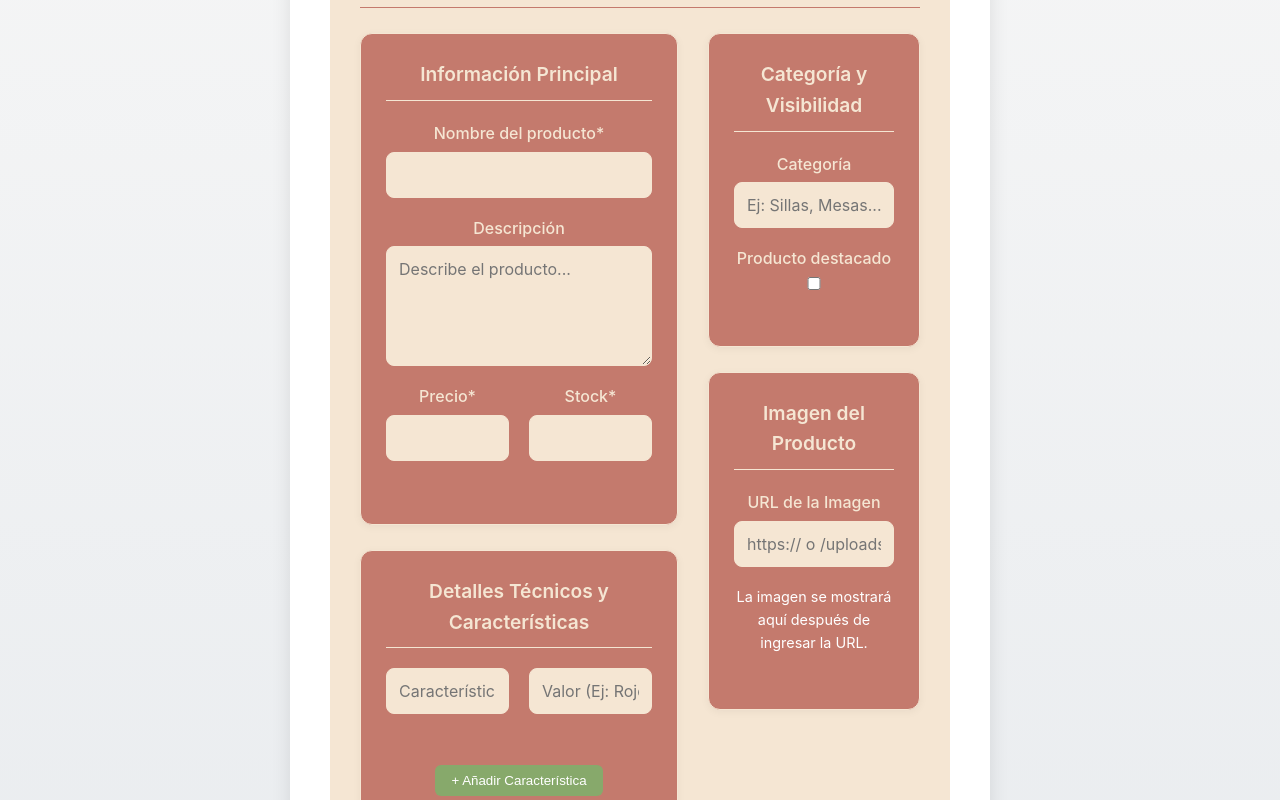
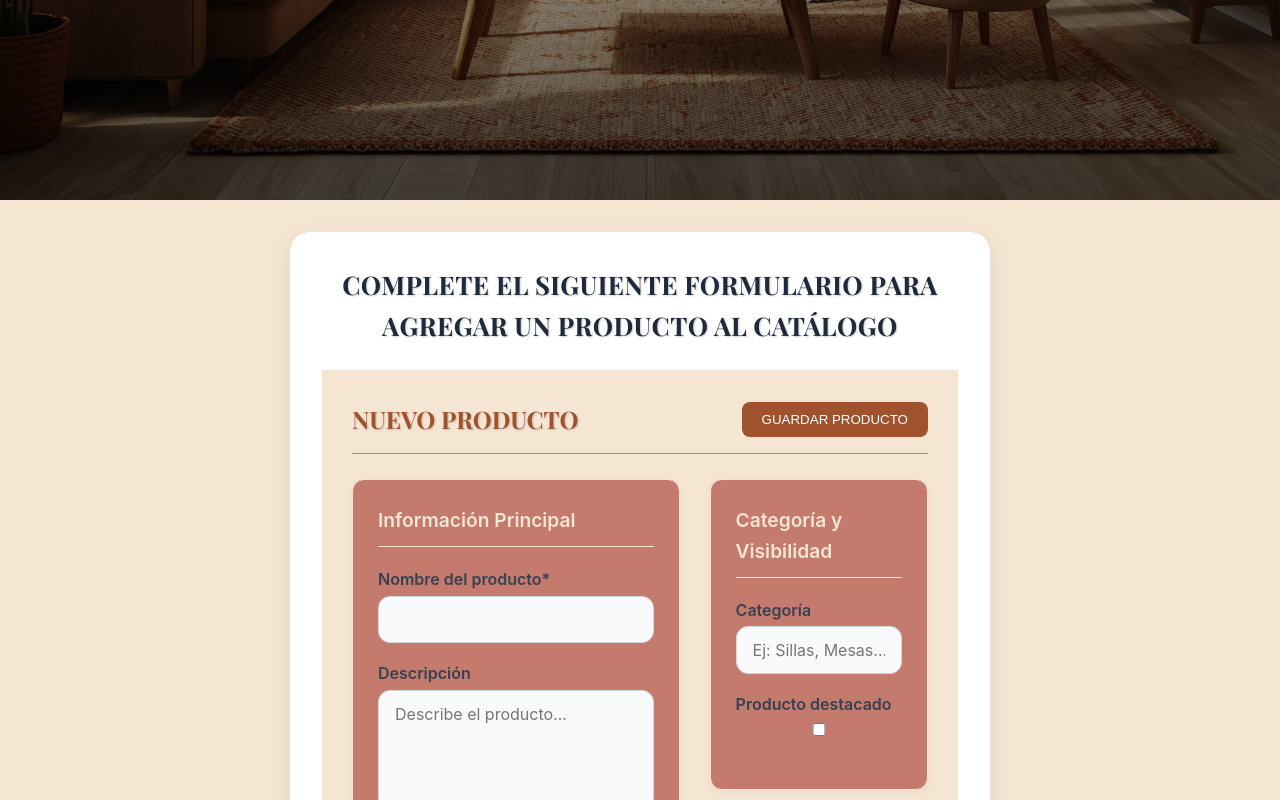
Before and after one commit to ludetitto/Muebleria-Hermanos-Jota-DevRush, a React (Create React App) app in the folder client/: page /admin/crear-producto in a window 1280 px wide. Shown: the part 300-1100 px from the top of the page. Built offline with nearby package versions, Linux system fonts and the light colour scheme.

Commit message:
arreglo formatos formularios

```diff
--- a/client/src/assets/css/contacto.css
+++ b/client/src/assets/css/contacto.css
@@ -1,54 +1,84 @@
 @import 'variables.css';
-
-.contact-form {
+.cf-form {
   padding: 2rem;
   border-radius: 15px;
   box-shadow: 0 8px 30px rgba(0, 0, 0, 0.1);
+  background: #fff;
 }
 
-.form-group {
+.cf-field {
   margin-bottom: 25px;
 }
 
-.form-group label {
+.cf-field label {
   display: block;
   margin-bottom: 8px;
   font-weight: 600;
+  color: #1f2937;
 }
 
-.submit-btn {
+.cf-field input,
+.cf-field textarea {
+  width: 100%;
+  padding: 0.9rem 1rem;
+  border: 1.5px solid #d1d5db;
+  border-radius: 10px;
+  background-color: #f9fafb;
+  font-size: 1rem;
+  transition: all 0.2s ease;
+  outline: none;
+}
+
+.cf-field input:focus,
+.cf-field textarea:focus {
+  border-color: #2563eb;
+  box-shadow: 0 0 0 3px rgba(37, 99, 235, 0.15);
+  background: #fff;
+}
+
+/* Botón */
+.cf-btn {
   display: block;
   margin: 0 auto;
+  background-color: var(--acentos-suaves-color);
+  color: #fff;
   border: none;
+  padding: 0.9rem 1.5rem;
+  border-radius: 10px;
+  font-weight: 600;
+  cursor: pointer;
+  transition: background-color 0.25s ease, transform 0.15s ease;
+  text-shadow: 1px 1px 2px rgba(0, 0, 0, 0.2);
 }
 
-.mensaje-envio {
+.cf-btn:hover {
+  background-color: #1e40af;
+  transform: translateY(-1px);
+}
+
+/* Mensaje de envío */
+.cf-msg {
   display: none;
   margin-top: 20px;
-  padding: 10px;
+  padding: 12px;
   border-radius: 8px;
-  background: white;
-  color: var(--acentos-suaves-color);
-  border: 1px solid var(--acentos-suaves-color);
+  background: #ffffff;
+  color: #16a34a;
+  border: 1px solid #16a34a;
   text-align: center;
   opacity: 0;
-  padding: 10px;
   transition: opacity 1s ease-in-out;
-}
-.mensaje-envio.show {
-  display: block;
-  color:green;
-  position:absolute;
-  opacity: 1;
-
-}
-.horarios {
-  margin-top: 20px;
-  padding: 10px;
-  border-radius: 8px;
-  text-align: center;
+  position: relative;
 }
 
-iframe {
-  width: 100%;
+.cf-msg.show {
+  display: block;
+  opacity: 1;
 }
+
+/* Responsivo */
+@media (max-width: 768px) {
+  .cf-form {
+    padding: 1.5rem;
+  }
+}
--- a/client/src/assets/css/crearProducto.css
+++ b/client/src/assets/css/crearProducto.css
@@ -1,30 +1,99 @@
-#crear-producto-page {
-  background: linear-gradient(180deg, #f7f7f7 0%, #e9ecef 100%);
-  min-height: 100vh;
+
+#admin-main-content {
   display: flex;
   justify-content: center;
   align-items: flex-start;
-  padding: 60px 20px;
-  padding-top: 100px;
+  min-height: 100vh;
+  padding: 2rem 1rem;
 }
 
-.crear-producto-container {
-  background-color: #ffffff;
-  padding: 40px;
-  border-radius: 16px;
-  box-shadow: 0px 5px 20px rgba(0, 0, 0, 0.1);
-  text-align: center;
+/* Sección principal */
+.admin-prod {
   width: 100%;
   max-width: 700px;
+  background: #fff;
+  border-radius: 1.25rem;
+  box-shadow: 0 6px 25px rgba(0, 0, 0, 0.08);
+  padding: 2rem;
+  animation: fadeIn 0.4s ease;
 }
 
-.crear-producto-container h1 {
-  font-size: 2rem;
-  color: #333;
-  margin-bottom: 10px;
+.admin-prod__ttl {
+  font-size: 1.6rem;
+  font-weight: 700;
+  color: #1e293b;
+  margin-bottom: 1.5rem;
+  text-align: center;
+  text-transform: uppercase;
+  text-shadow: 1px 1px 2px rgba(0, 0, 0, 0.2);
+  letter-spacing: 0.5px;
+}
+.admin-prod__box {
+  display: flex;
+  flex-direction: column;
+  gap: 1.2rem;
+}
+.admin-prod__box input,
+.admin-prod__box textarea,
+.admin-prod__box select {
+  width: 100%;
+  padding: 0.8rem 1rem;
+  font-size: 1rem;
+  border: 1.5px solid #d1d5db;
+  border-radius: 0.75rem;
+  background-color: #f9fafb;
+  outline: none;
+  transition: all 0.2s ease;
+}
+.admin-prod__box input:focus,
+.admin-prod__box textarea:focus,
+.admin-prod__box select:focus {
+  border-color: #2563eb;
+  background-color: #fff;
+  box-shadow: 0 0 0 3px rgba(37, 99, 235, 0.15);
 }
 
-.crear-producto-container p {
+.admin-prod__box label {
+  font-weight: 600;
+  color: #374151;
+  margin-bottom: 0.2rem;
+  display: block;
+}
+.admin-prod__btn {
   color: #fff;
-  margin-bottom: 30px;
+  border: none;
+  border-radius: 0.75rem;
+  padding: 0.9rem 1rem;
+  font-weight: 600;
+  font-size: 1rem;
+  cursor: pointer;
+  transition: background-color 0.25s ease, transform 0.15s ease;
+  text-shadow: 1px 1px 2px rgba(0, 0, 0, 0.2);
 }
+
+.admin-prod__btn:hover {
+  transform: translateY(-1px);
+}
+
+.admin-prod__btn:active {
+  transform: translateY(1px);
+}
+.form-err {
+  color: #dc2626;
+  font-size: 0.9rem;
+}
+@keyframes fadeIn {
+  from { opacity: 0; transform: translateY(10px); }
+  to { opacity: 1; transform: translateY(0); }
+}
+
+/* Responsive */
+@media (max-width: 768px) {
+  .admin-prod {
+    padding: 1.5rem;
+  }
+
+  .admin-prod__ttl {
+    font-size: 1.3rem;
+  }
+}
--- a/client/src/assets/css/productForm.css
+++ b/client/src/assets/css/productForm.css
@@ -16,7 +16,8 @@
 .page-title {
     font-size: 1.5rem;
     font-weight: 700;
-    color: #fff;
+    color: #a0522d;
+    text-shadow: 1px 1px 2px rgba(0, 0, 0, 0.2);
 }
 
 .header-actions button {
@@ -28,7 +29,7 @@
 }
 
 .btn-primary {
-    background-color: #c47a6d;
+    background-color: #a0522d;
     color: #fff;
     border: none;
 }
@@ -158,8 +159,8 @@
     border-color: #87a96b !important;
 }
 .swal2-icon.swal2-error {
-    border-color: #c47a6d !important;
-    color: #c47a6d !important;
+    border-color: #a0522d !important;
+    color: #a0522d !important;
 }
 .swal2-icon.swal2-warning {
     border-color: #d4a437 !important;
--- a/client/src/assets/css/producto.css
+++ b/client/src/assets/css/producto.css
@@ -1,6 +1,4 @@
 @import 'variables.css';
-
-/* Prevenir flickering inicial */
 .producto-loading {
   opacity: 0;
   visibility: hidden;
@@ -109,6 +107,47 @@ input[type="number"] {
 .detalle-producto ul {
   padding-left: 40px;
 }
+.acciones-producto {
+
+    display: flex;
+    gap: 10px;
+    margin-top: 20px;
+    align-items: center;
+}
+
+.btn-eliminar {
+    background-color: #c47a6d;
+    color: #fff;
+    border: none;
+    padding: 10px 16px;
+    border-radius: 6px;
+    cursor: pointer;
+    font-weight: bold;
+    transition: background-color 0.2s ease;
+    display: flex;
+    align-items: center;
+    justify-content: center;
+}
+
+.btn-eliminar:hover {
+    background-color: #a7665b;
+}
+
+
+.btn-secondary {
+    padding: 10px 16px;
+    border-radius: 6px;
+    background-color: #f5e6d3;
+    border: 1px solid #a0522d;
+    color: #a0522d;
+    cursor: pointer;
+    transition: all 0.2s ease;
+}
+
+.btn-secondary:hover {
+    background-color: #a0522d;
+    color: #fff;
+}
 
 @media (max-width: 768px) {
   .container {
--- a/client/src/components/ContactForm.jsx
+++ b/client/src/components/ContactForm.jsx
@@ -1,5 +1,4 @@
-import React from "react";
-import { useState, useRef, useEffect } from "react";
+import React, { useState, useRef, useEffect } from "react";
 
 export default function ContactForm() {
   const [formData, setFormData] = useState({
@@ -21,23 +20,20 @@ export default function ContactForm() {
 
   const handleChange = (e) => {
     const { name, value } = e.target;
-    setFormData({
-      ...formData,
-      [name]: value,
-    });
+    setFormData({ ...formData, [name]: value });
   };
 
   const handleSubmit = (e) => {
     e.preventDefault();
     setEnviado(true);
-    setFormData({ nombre: "", email: "", mensaje: "" }); // limpiar  formulario
-    setTimeout(() => setEnviado(false), 5000); // desaparecer mensaje exitoso
+    setFormData({ nombre: "", email: "", mensaje: "" });
+    setTimeout(() => setEnviado(false), 5000);
   };
 
   return (
     <>
-      <form className="contact-form" onSubmit={handleSubmit}>
-        <div className="form-group">
+      <form className="cf-form" onSubmit={handleSubmit}>
+        <div className="cf-field">
           <label htmlFor="nombre">Nombre *</label>
           <input
             type="text"
@@ -50,7 +46,7 @@ export default function ContactForm() {
           />
         </div>
 
-        <div className="form-group">
+        <div className="cf-field">
           <label htmlFor="email">Email *</label>
           <input
             type="email"
@@ -63,7 +59,7 @@ export default function ContactForm() {
           />
         </div>
 
-        <div className="form-group">
+        <div className="cf-field">
           <label htmlFor="mensaje">Consulta *</label>
           <textarea
             id="mensaje"
@@ -75,12 +71,13 @@ export default function ContactForm() {
           />
         </div>
 
-        <button type="submit" className="submit-btn btn-primary">
+        <button type="submit" className="cf-btn">
           Enviar
         </button>
       </form>
+
       {enviado && (
-        <div ref={mensajeRef} className={`mensaje-envio info-text show`}>
+        <div ref={mensajeRef} className="cf-msg show">
           <p>Formulario enviado correctamente ¡Gracias por contactarnos!</p>
         </div>
       )}
--- a/client/src/pages/CrearProducto.jsx
+++ b/client/src/pages/CrearProducto.jsx
@@ -1,12 +1,14 @@
 import React from "react";
+import Banner from "../components/Banner";
 import ProductForm from "../components/ProductForm";
 import "../assets/css/crearProducto.css";
-import Swal from "sweetalert2"; // 💡 Importamos SweetAlert2
+import Swal from "sweetalert2";
+import { FaPlusCircle } from "react-icons/fa";
 
 export default function CrearProducto() {
   const handleCrearProducto = async (productoData) => {
     try {
-      const response = await fetch("http://localhost:5000/api/productos", {
+      const response = await fetch("/api/productos", {
         method: "POST",
         headers: { "Content-Type": "application/json" },
         body: JSON.stringify(productoData),
@@ -14,7 +16,6 @@ export default function CrearProducto() {
 
       if (!response.ok) throw new Error("Error al crear el producto");
 
-      //  Mensaje de éxito más agradable
       Swal.fire({
         title: "¡Producto creado!",
         text: "El producto se guardó correctamente en la base de datos.",
@@ -24,7 +25,6 @@ export default function CrearProducto() {
         background: "#fefefe",
       });
     } catch (error) {
-      //  Mensaje de error
       Swal.fire({
         title: "Error",
         text: error.message || "Ocurrió un problema al crear el producto.",
@@ -37,11 +37,25 @@ export default function CrearProducto() {
   };
 
   return (
-    <main id="crear-producto-page">
-      <section className="crear-producto-container">
-        <h1>Crear Producto</h1>
-        <ProductForm onSubmit={handleCrearProducto} />
-      </section>
-    </main>
+    <div>
+      {/* Banner superior */}
+      <Banner
+        titulo="CREAR PRODUCTO"
+        ariaLabel="banner-creacion"
+        icon={<FaPlusCircle />}
+      />
+
+      <main id="admin-main-content" role="main">
+        <section className="admin-prod">
+          <h1 className="admin-prod__ttl">
+            Complete el siguiente formulario para agregar un producto al catálogo
+          </h1>
+
+          <div className="admin-prod__box">
+            <ProductForm onSubmit={handleCrearProducto} />
+          </div>
+        </section>
+      </main>
+    </div>
   );
 }
--- a/package.json
+++ b/package.json
@@ -1,6 +1,7 @@
 {
   "dependencies": {
     "mongodb": "^6.20.0",
+    "react-icons": "^5.5.0",
     "react-toastify": "^11.0.5",
     "sweetalert2": "^11.26.3"
   }
```
Also changed, not shown: 1 other file (tests, documents, lock files or other folders).
